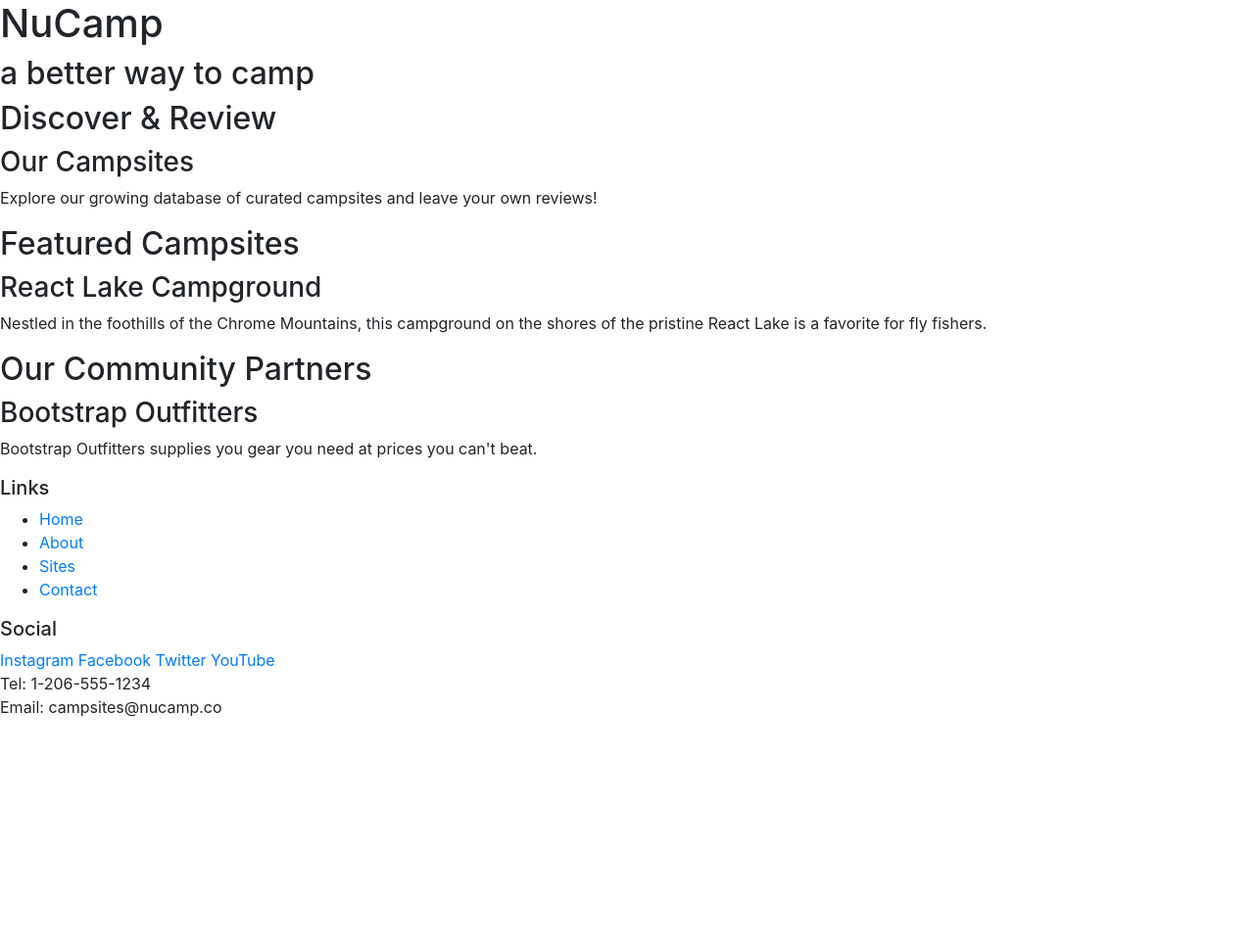
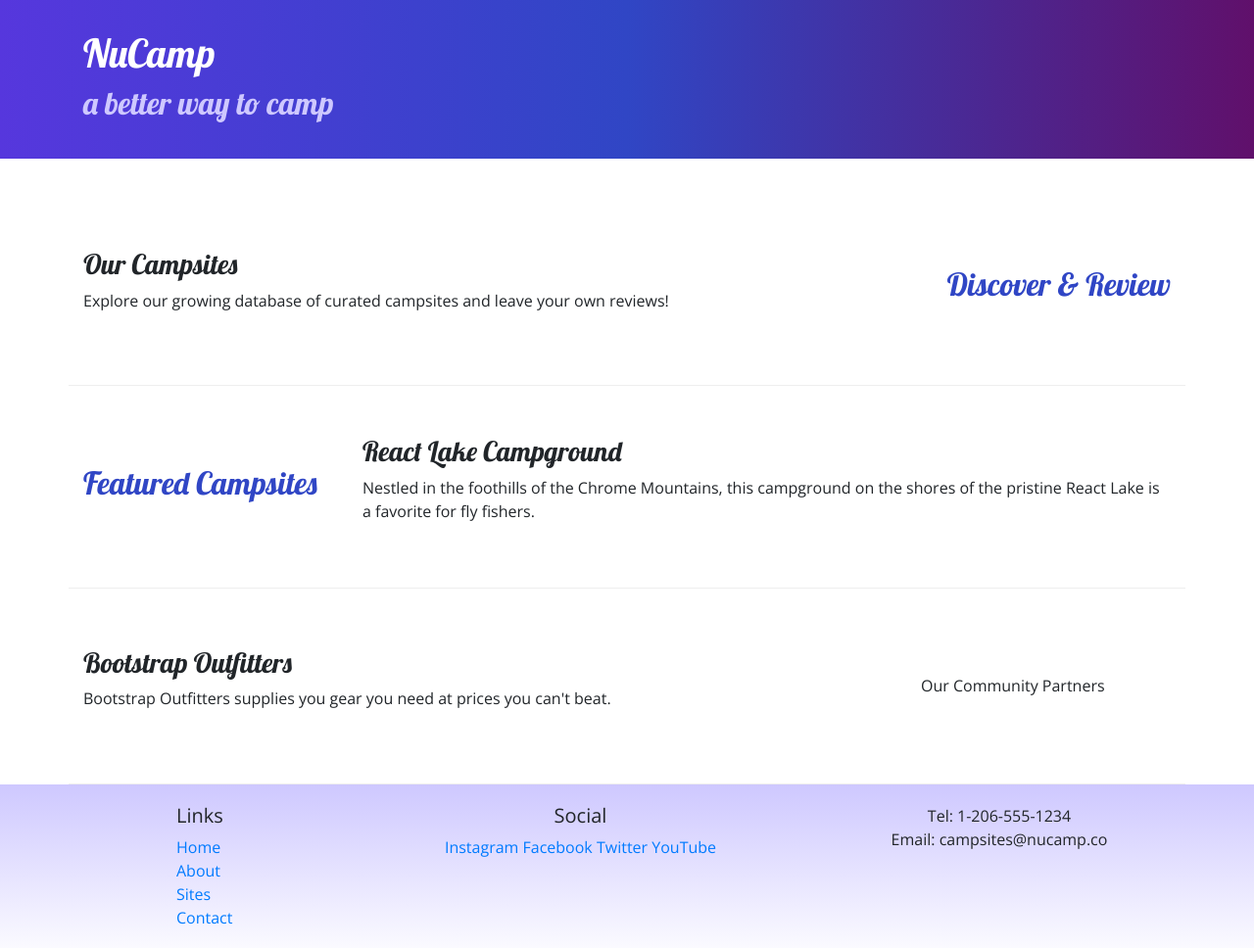
Before and after one commit to kayeppes/nucamp-bootstrap, a website: page index.html in a window 1280 px wide. Shown: the whole page at 98% size. Before the commit the page ends 800 px from the top, so only its background shows below. Drawn offline with nearby package versions, Linux system fonts and the light colour scheme.

Commit message:
About Us and updating index.html

```diff
--- /dev/null
+++ b/css/styles.css
@@ -0,0 +1,32 @@
+body {
+    font-family: "Open Sans", sans-serif;
+}
+
+h1, h2, h3 {
+    font-family: "Lobster", cursive;
+}
+
+h2 {
+    color: #3046c5;
+}
+
+header h2 {
+    color: #cec8ff
+}
+
+footer {
+    background-image: linear-gradient(#cec8ff, white);
+    padding: 20px 0;
+}
+
+.jumbotron {
+    padding: 30px;
+    background-image: linear-gradient(to right, #5637dd, #3046c5, #60106b);
+    color: white;
+}
+
+.row-content {
+    padding: 50px 0;
+    border-bottom: 1px ridge;
+    min-height: 200px;
+}
--- a/index.html
+++ b/index.html
@@ -9,56 +9,86 @@
         <!-- Bootstrap CSS -->
         <link rel="stylesheet" href="node_modules/bootstrap/dist/css/bootstrap.min.css" />
 
+        <!-- Additional CSS must be placed after Bootstrap CSS -->
+    <link rel="stylesheet" href="https://fonts.googleapis.com/css?family=Lobster|Open+Sans" />
+    <link rel="stylesheet" href="css/styles.css" />
+
     <title>NuCamp: A Better Way To Camp</title>
 </head>
 
 <body>
 
-    <header>
-        <div>
+    <header class="jumbotron jumbotron-fluid">
+        <div class="container">
+            <div class="row">
+                <div class="col">
                     <h1>NuCamp</h1>
                     <h2>a better way to camp</h2>
                 </div>
+            </div>
+        </div>
     </header>
 
-    <div>
-        <h2>Discover & Review</h2>
+    <div class="container">
+        <div class="row row-content align-items-center">
+            <div class="col-sm-4 order-sm-last col-md-3">
+                <h2 class="text-sm-right">Discover & Review</h2>
+            </div>
+            <div class="col">
                 <h3>Our Campsites</h3>
-        <p>Explore our growing database of curated campsites and leave your own reviews!</p>
+                <p class="d-none d-sm-block">Explore our growing database of curated campsites and leave your own reviews!</p>
+            </div>
+        </div>
     </div>
 
-    <div>
+    <div class="container">
+        <div class="row row-content align-items-center">
+            <div class="col-sm-4 col-md-3">
         <h2>Featured Campsites</h2>
+        </div>
+        <div class="col">
                     <h3>React Lake Campground</h3>
-        <p>Nestled in the foothills of the Chrome Mountains, this campground on the shores of the pristine React Lake is a favorite for fly fishers.</p>
+                    <p class="d-none d-sm-block">Nestled in the foothills of the Chrome Mountains, this campground on the shores of the pristine React Lake is a favorite for fly fishers.</p>
+                </div>
+            </div>
     </div>
 
-    <div>
-        <h2>Our Community Partners</h2>
+    <div class="container">
+        <div class="row row-content align-items-center">
+            <div class="col-sm-4 order-sm-last col-md-3"
+                <h2 class="text-sm-right">Our Community Partners</h2>
+            </div>
+            <div class="col">
                 <h3>Bootstrap Outfitters</h3>
-        <p>Bootstrap Outfitters supplies you gear you need at prices you can't beat.</p>
+                <p class="d-none d-sm-block">Bootstrap Outfitters supplies you gear you need at prices you can't beat.</p>
+            </div>
+        </div>
     </div>
 
     <footer>
-        <div>
+        <div class="container">
+            <div class="row">
+                <div class="col-4 col-sm-2 offset-1">
                     <h5>Links</h5>
-            <ul>
+                    <ul class="list-unstyled">
                         <li><a href="#">Home</a></li>
-                <li><a href="#">About</a></li>
+                        <li><a href="aboutus.html">About</a></li>
                         <li><a href="#">Sites</a></li>
                         <li><a href="#">Contact</a></li>
                     </ul>
                 </div>
-        <div>
+                <div class="col-6 col-sm-5 text-center">
                     <h5>Social</h5>
                     <a href="http://instagram.com/">Instagram</a>
                     <a href="http://facebook.com/">Facebook</a>
                     <a href="http://twitter.com/">Twitter</a>
                     <a href="http://youtube.com/">YouTube</a>
                 </div>
-        <div>
+                <div class="col-sm-4 text-center">
                     Tel: 1-206-555-1234<br />
                     Email: campsites@nucamp.co
+                </div>
+            </div>
         </div>
     </footer>
 <!-- jQuery must come first, then Popper.js, then the Bootstrap JavaScript plugins.-->
```
Also changed, not shown: aboutus.html (added, +98 -0 lines). Lines whose indentation alone changed are shown as unchanged.
